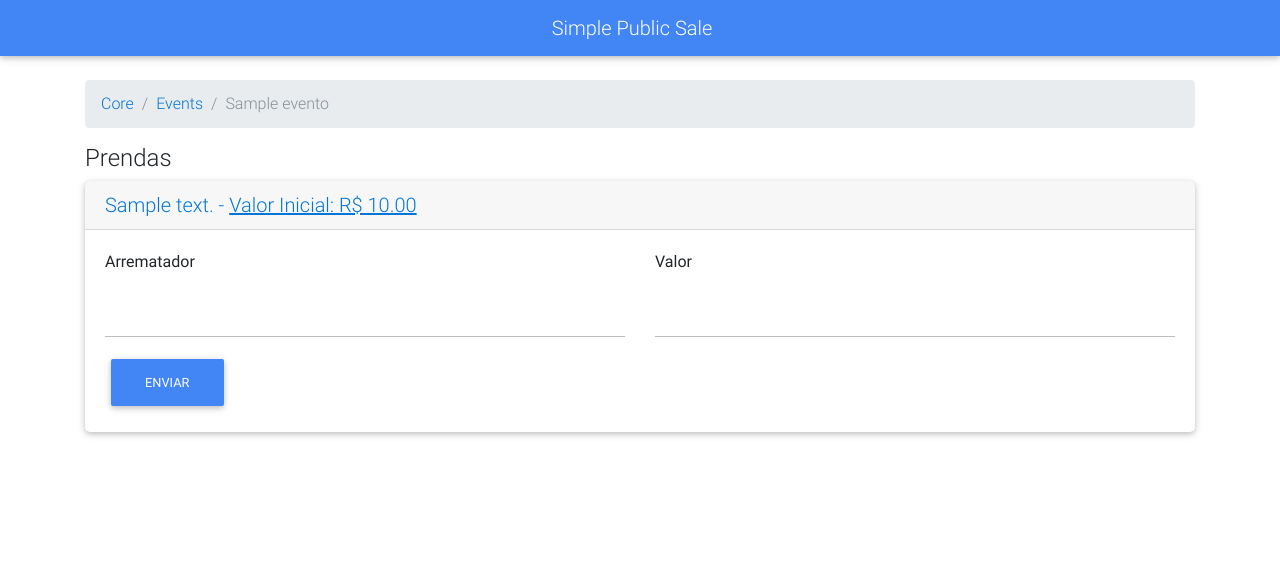
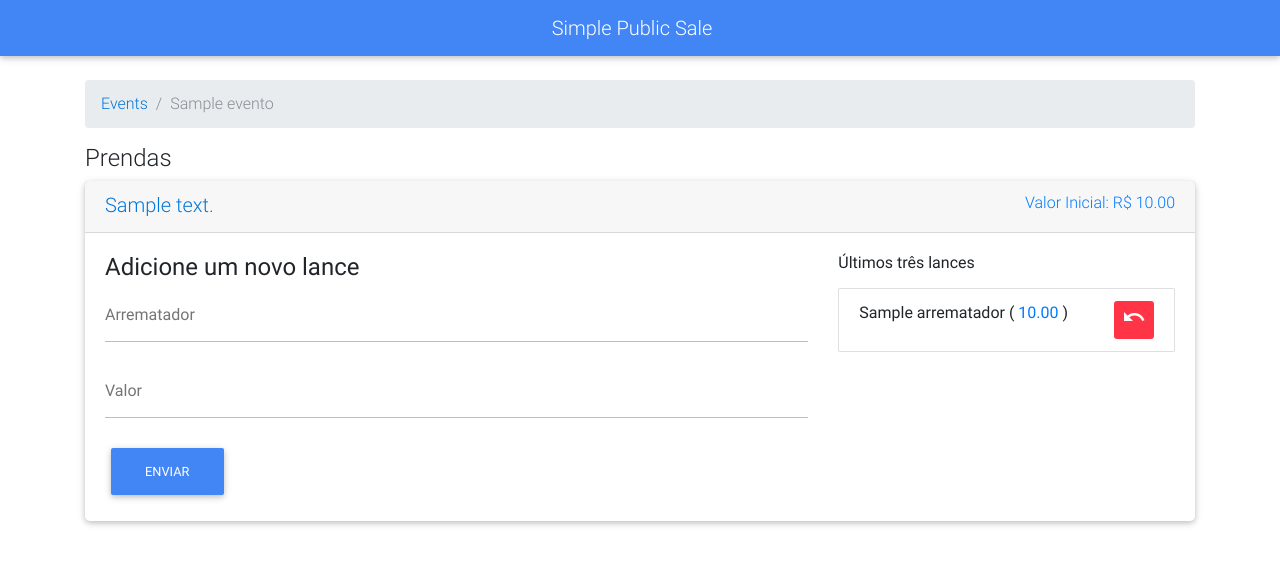
Before and after one commit to allanlucio/simple-public-sale, a Django app: page /gerenciar/evento/1 in a window 1280 px wide, after a click that opens the changed part. Shown: the top 565 px of the page. Run offline with Django 3.2, Linux system fonts and the light colour scheme; tables that the repository leaves empty hold one stand-in row (values such as "Sample post"); some libraries are stand-ins or nearby versions.

Commit message:
Resolved #52

```diff
--- a/simple_public_sale/core/models.py
+++ b/simple_public_sale/core/models.py
@@ -44,6 +44,9 @@ class Prenda(models.Model):
     caracteristicas = models.ManyToManyField(Caracteristica,through='CaracteristicaPrenda')
     def __str__(self):
         return self.tipo_prenda_fk.nome
+    def last_three_movements(self):
+        return self.movimento_set.all().order_by("-data_movimento")[0:3]
+
 class CaracteristicaPrenda(models.Model):
     prenda = models.ForeignKey(Prenda,on_delete=models.CASCADE)
     caracteristica = models.ForeignKey(Caracteristica,on_delete=models.CASCADE)
--- a/simple_public_sale/core/urls.py
+++ b/simple_public_sale/core/urls.py
@@ -21,7 +21,7 @@ from core.views import *
 
 urlpatterns = [
 
-    path('', list_all_events),
+    path('', list_all_events, name='list-all-events'),
     re_path('assistir/evento/(?P<group_id>.+)', watch_event, name='watch-event'),
     re_path('gerenciar/evento/(?P<evento_id>.+)', manage_event, name='manage-event'),
 
--- a/simple_public_sale/templates/manage_event.html
+++ b/simple_public_sale/templates/manage_event.html
@@ -5,32 +5,27 @@
         <br>
         <nav aria-label="breadcrumb">
             <ol class="breadcrumb">
-              <li class="breadcrumb-item"><a href="#">Core</a></li>
-              <li class="breadcrumb-item"><a href="#">Events</a></li>
-              <li class="breadcrumb-item active">{{ evento.nome_evento }}</li>
+                <li class="breadcrumb-item"><a href="{% url 'list-all-events' %}">Events</a></li>
+                <li class="breadcrumb-item active">{{ evento.nome_evento }}</li>
             </ol>
         </nav>
 
-
-
-
-
         <h4>Prendas</h4>
-
-
         <!-- List group -->
 
         <div id="accordion" role="tablist">
             {% for prenda in evento.prenda_set.all %}
                 <div class="card">
                     <div class="card-header" role="tab" id="heading_{{ forloop.counter }}">
-                        <h5 class="mb-0">
+                        <h5 class="mb-0 float-left">
                             <a data-toggle="collapse" href="#id_prenda_{{ forloop.counter }}" role="button"
                                aria-expanded="true"
                                aria-controls="collapseOne">
-                                {{ prenda.tipo_prenda_fk.descricao }} -  <u>Valor Inicial: R$ {{ prenda.valor_inicial }}</u>
+                                {{ prenda.tipo_prenda_fk.descricao }}
                             </a>
                         </h5>
+
+                        <h6 class="float-right text-primary">Valor Inicial: R$ {{ prenda.valor_inicial }}</h6>
                     </div>
 
                     <div id="id_prenda_{{ forloop.counter }}" class="collapse" role="tabpanel"
@@ -41,26 +36,41 @@
                                 {% csrf_token %}
                                 <div class="row">
 
-                                    <div class="col-sm">
-                                        <div class="form-group">
-                                            <label>Arrematador</label>
-                                            <input type="text" name="arrematador" class="form-control">
+                                    <div class="col-8">
+                                        <h4>Adicione um novo lance</h4>
+                                        <div class="md-form">
+                                            <label for="arrematador-{{ forloop.counter }}">Arrematador</label>
+                                            <input type="text" name="arrematador" id="arrematador-{{ forloop.counter }}"
+                                                   class="form-control">
                                         </div>
+                                        <div class="md-form">
+                                            <label for="valor-{{ forloop.counter }}">Valor</label>
+                                            <input name="valor" type="number" id="valor-{{ forloop.counter }}"
+                                                   class="form-control">
+                                        </div>
+                                        <input type="hidden" name="prenda_id" value="{{ prenda.pk }}">
+                                        <input type="hidden" name="group_id" value="{{ evento.grupo_id }}">
+
+                                        <button type="submit" class="btn btn-primary">Enviar</button>
                                     </div>
 
-                                    <div class="col-sm">
-                                        <div class="form-group">
-                                            <label>Valor</label>
-                                            <input name="valor" type="number" class="form-control">
-                                        </div>
+                                    <div class="col-4">
+                                        <h5>Últimos três lances</h5>
+                                        <ul class="list-group">
+                                            {% for move in prenda.last_three_movements %}
+                                                <li class="list-group-item">
+                                                    {{ move.arrematador_fk.nome_arrematador.capitalize }} (
+                                                    <span class="text-primary">{{ move.valor_arremate }}</span> )
+
+                                                    <a href="" class="btn-sm btn-danger float-right"><i
+                                                            class="material-icons">undo</i></a>
+                                                </li>
+                                            {% endfor %}
+                                        </ul>
                                     </div>
-
                                 </div>
 
-                                <input type="hidden" name="prenda_id" value="{{ prenda.pk }}">
-                                <input type="hidden" name="group_id" value="{{ evento.grupo_id }}">
 
-                                <button type="submit" class="btn btn-primary">Enviar</button>
 
                             </form>
                         </div>
```
Also changed, not shown: simple_public_sale/templates/list_all_events.html (+9 -16 lines).
